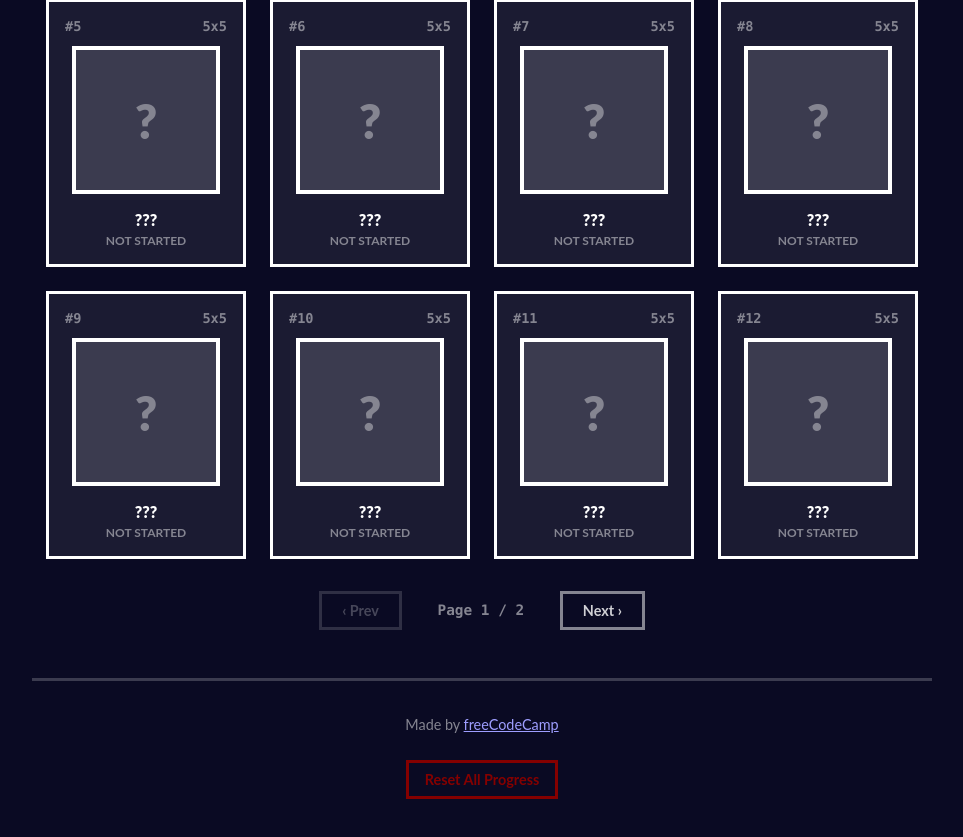
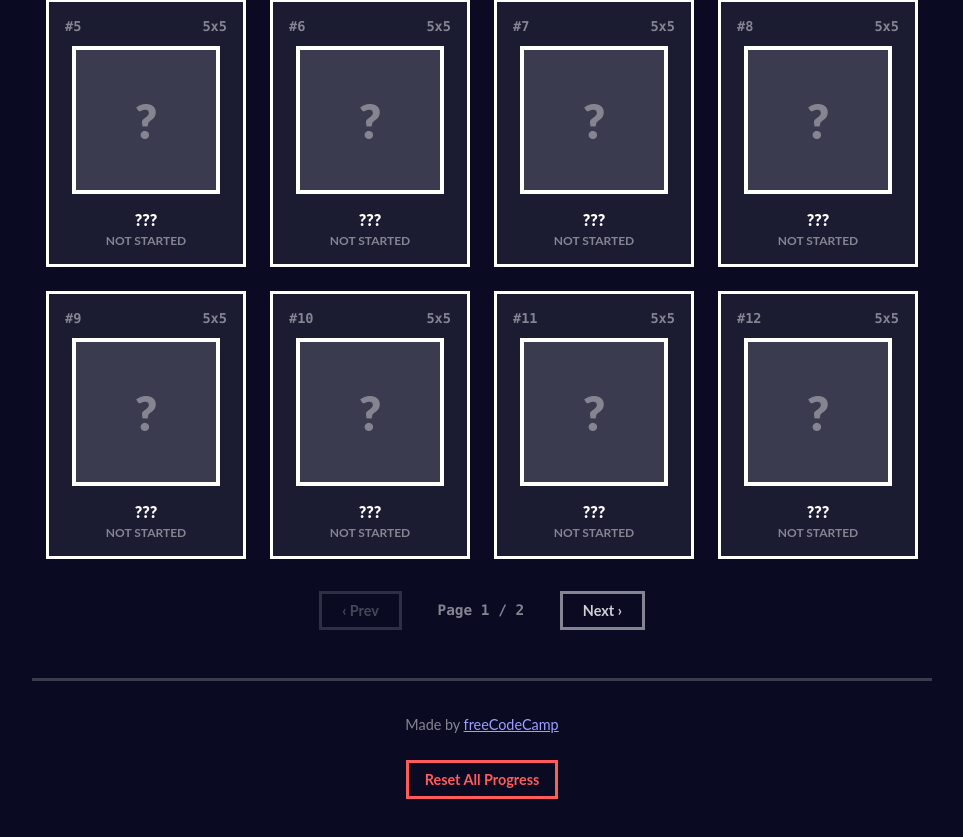
Before and after one commit to scissorsneedfoodtoo/nonograms, a Svelte app: page / in a window 1280 px wide. Shown: the part 589-1426 px from the top of the page, without its empty margins (158-1121 px from the left). Built offline with nearby package versions, Linux system fonts and the light colour scheme.

Commit message:
fix: color contrast

```diff
--- a/src/App.svelte
+++ b/src/App.svelte
@@ -217,8 +217,8 @@
 
   .reset-all-btn {
     background: transparent;
-    border-color: var(--error-red);
-    color: var(--error-red);
+    border-color: var(--error-red-text);
+    color: var(--error-red-text);
     font-size: 0.9rem;
     padding: 8px 16px;
     font-weight: 700;
--- a/src/app.css
+++ b/src/app.css
@@ -12,6 +12,9 @@
   --yellow-gold: #fecc4c;
   --yellow-hover: #f1be32;
   --error-red: #850000;
+  /* Lighter red for use as text/border on dark backgrounds (--error-red fails
+     AA contrast there). Passes AA on gray-90 and gray-85. */
+  --error-red-text: #ff5b5b;
   --success-green: #006400;
   --warning-orange: #ffad33;
 
```
